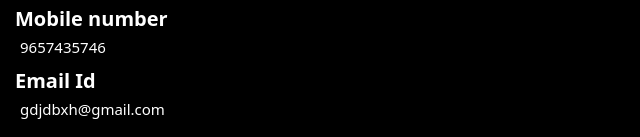
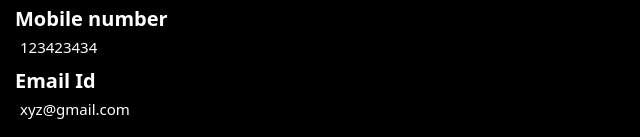
Before and after one commit to SHASEENABARVEEN/Portfolio-, a plain HTML site: page index.html in a window 1280 px wide. Shown: the part 3634-3771 px from the top of the page, 0-640 px from the left. Drawn offline with nearby package versions, Linux system fonts and the light colour scheme.

Commit message:
Update index.html

```diff
--- a/index.html
+++ b/index.html
@@ -207,9 +207,9 @@
 
                 </div>
     <h4>Mobile number</h4>
-    <p>9657435746</p>
+    <p>123423434</p>
     <h4>Email Id</h4>
-      <p>gdjdbxh@gmail.com</p>
+      <p>xyz@gmail.com</p>
     </div>
          </section>
          <script src="script.js"></script>
```
